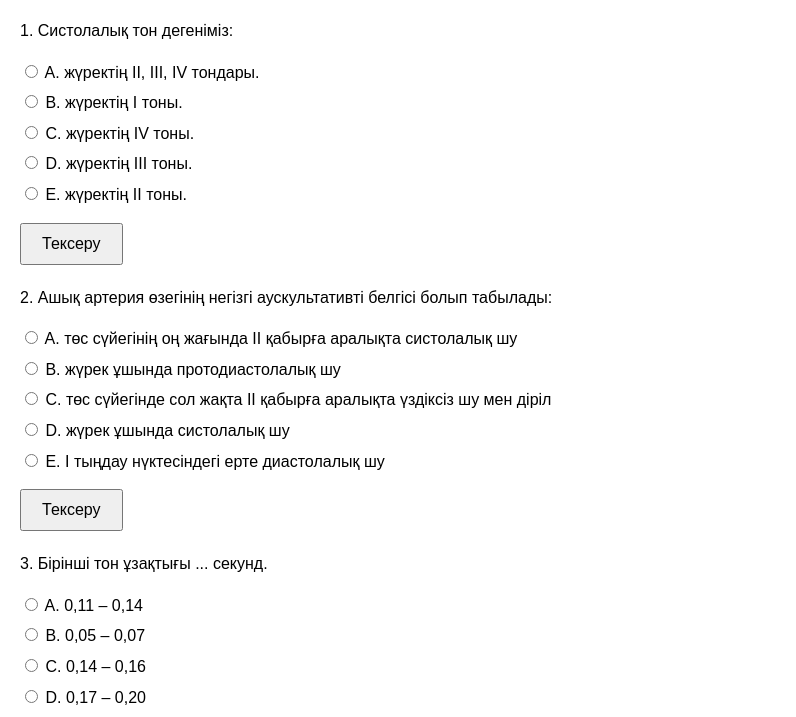
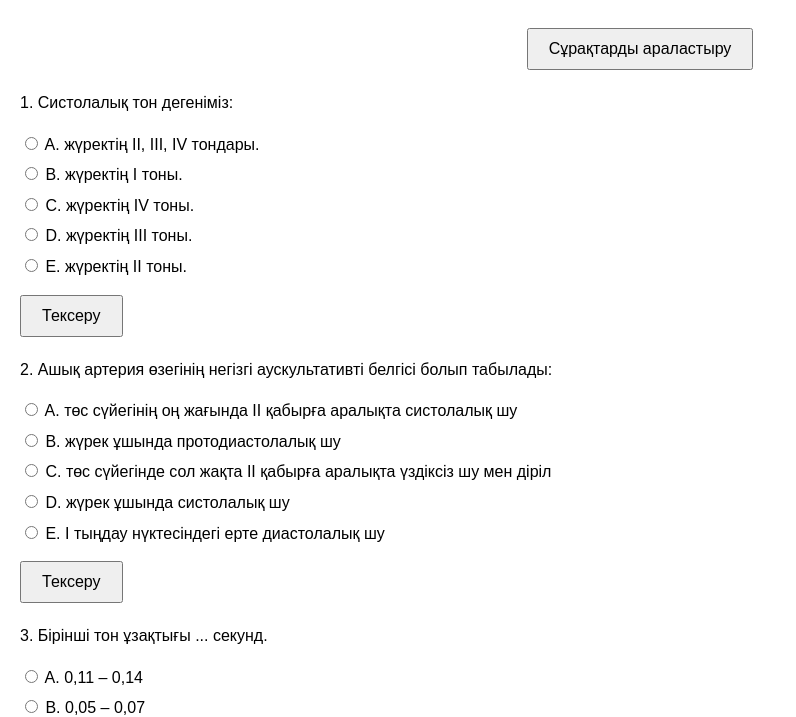
Before and after one commit to Offrain/ped, a plain HTML site: page index.html in a window 1280 px wide. Shown: the part 76-793 px from the top of the page, without its empty margins (0-796 px from the left). Drawn offline with Linux system fonts and the light colour scheme.

Commit message:
Update index.html

```diff
--- a/index.html
+++ b/index.html
@@ -37,82 +37,131 @@
             padding: 10px 20px;
             font-size: 16px;
         }
+        .pagination {
+            margin-top: 20px;
+            text-align: center;
+        }
+        .pagination button {
+            margin: 5px;
+            padding: 10px;
+            font-size: 16px;
+        }
+        .shuffle-button {
+            display: flex;
+            justify-content: center;
+            margin: 20px 0;
+        }
     </style>
 </head>
 <body>
     <h1>Тест</h1>
+    <div class="shuffle-button">
+        <button onclick="shuffleQuestions()">Сұрақтарды араластыру</button>
+    </div>
     <div id="quiz"></div>
+    <div class="pagination" id="pagination"></div>
 
     <script>
+        let currentPage = 1;
+        const questionsPerPage = 50;
+        let allQuestions = [];
+
         async function loadTest() {
             try {
                 const response = await fetch('test.txt');
                 if (!response.ok) throw new Error(`Файлды жүктеу қателігі: ${response.status}`);
                 const text = await response.text();
 
-                // Разбиваем на вопросы по разделителю ~~
                 const questions = text.split('~~').filter(q => q.trim());
+                allQuestions = questions;
 
+                renderPage(currentPage);
+                renderPagination();
+            } catch (error) {
+                document.getElementById('quiz').textContent = `Қате: ${error.message}`;
+            }
+        }
+
+        function shuffleQuestions() {
+            allQuestions = shuffleVariants(allQuestions);
+            currentPage = 1;
+            renderPage(currentPage);
+            renderPagination();
+        }
+
+        function renderPage(page) {
             const quizDiv = document.getElementById('quiz');
-                questions.forEach((questionBlock, index) => {
+            quizDiv.innerHTML = '';
+
+            const start = (page - 1) * questionsPerPage;
+            const end = page * questionsPerPage;
+            const pageQuestions = allQuestions.slice(start, end);
+
+            pageQuestions.forEach((questionBlock, index) => {
                 const lines = questionBlock.split('\n')
-                        .map(line => line.replace(/\{.*?\}/g, '').trim()) // Удаляем содержимое в фигурных скобках
+                    .map(line => line.replace(/\{.*?\}/g, '').trim())
                     .filter(line => line);
 
-                    if (lines.length < 2) return; // Пропускаем блок, если данных недостаточно
+                if (lines.length < 2) return;
 
-                    const question = lines[0]; // Первая строка - сам вопрос
+                const question = lines[0];
                 const variants = lines.slice(1).map(line => line.replace('@@', '').trim());
 
                 const correctVariant = variants[0];
                 const wrongVariants = variants.slice(1);
-
-                    // Перемешиваем варианты ответов
                 const allVariants = shuffleVariants([correctVariant, ...wrongVariants]);
 
                 const questionDiv = document.createElement('div');
                 questionDiv.classList.add('question');
-                    questionDiv.id = `q${index}`;
+                questionDiv.id = `q${start + index}`;
 
-                    // Отображение вопроса
                 const questionElem = document.createElement('p');
-                    questionElem.textContent = `${index + 1}. ${question}`;
+                questionElem.textContent = `${start + index + 1}. ${question}`;
                 questionDiv.appendChild(questionElem);
 
-                    // Метки для вариантов ответа
                 const labels = ['A', 'B', 'C', 'D', 'E'];
-
-                    // Найдём индекс правильного ответа
                 const correctAnswerIndex = allVariants.indexOf(correctVariant);
 
                 allVariants.forEach((variant, vIndex) => {
                     const label = document.createElement('label');
                     label.classList.add('variant');
-                        label.innerHTML = `<input type="radio" name="q${index}" value="${vIndex === correctAnswerIndex ? 'correct' : 'wrong'}"> ${labels[vIndex]}. ${variant}`;
+                    label.innerHTML = `<input type="radio" name="q${start + index}" value="${vIndex === correctAnswerIndex ? 'correct' : 'wrong'}"> ${labels[vIndex]}. ${variant}`;
                     questionDiv.appendChild(label);
                 });
 
-                    // Кнопка проверки ответа
                 const checkButton = document.createElement('button');
                 checkButton.textContent = 'Тексеру';
                 checkButton.onclick = function () {
-                        checkAnswer(index, correctAnswerIndex);
+                    checkAnswer(start + index, correctAnswerIndex);
                 };
 
                 const resultDiv = document.createElement('div');
-                    resultDiv.id = `result${index}`;
+                resultDiv.id = `result${start + index}`;
                 questionDiv.appendChild(resultDiv);
 
                 questionDiv.appendChild(checkButton);
                 quizDiv.appendChild(questionDiv);
             });
-            } catch (error) {
-                document.getElementById('quiz').textContent = `Қате: ${error.message}`;
+        }
+
+        function renderPagination() {
+            const paginationDiv = document.getElementById('pagination');
+            paginationDiv.innerHTML = '';
+
+            const totalPages = Math.ceil(allQuestions.length / questionsPerPage);
+            for (let i = 1; i <= totalPages; i++) {
+                const button = document.createElement('button');
+                button.textContent = i;
+                button.onclick = () => {
+                    currentPage = i;
+                    renderPage(currentPage);
+                };
+                if (i === currentPage) button.disabled = true;
+                paginationDiv.appendChild(button);
             }
         }
 
         function shuffleVariants(variants) {
-            // Перемешивание массива
             const shuffled = [...variants];
             for (let i = shuffled.length - 1; i > 0; i--) {
                 const j = Math.floor(Math.random() * (i + 1));
@@ -132,7 +181,6 @@
                 return;
             }
 
-            // Проверка ответа
             if (selectedOption.value === 'correct') {
                 resultDiv.textContent = 'Дұрыс жауап';
                 resultDiv.className = 'question-result correct';
@@ -142,7 +190,6 @@
             }
         }
 
-        // Загружаем тест при загрузке страницы
         loadTest();
     </script>
 </body>
```
Lines whose indentation alone changed are shown as unchanged.
